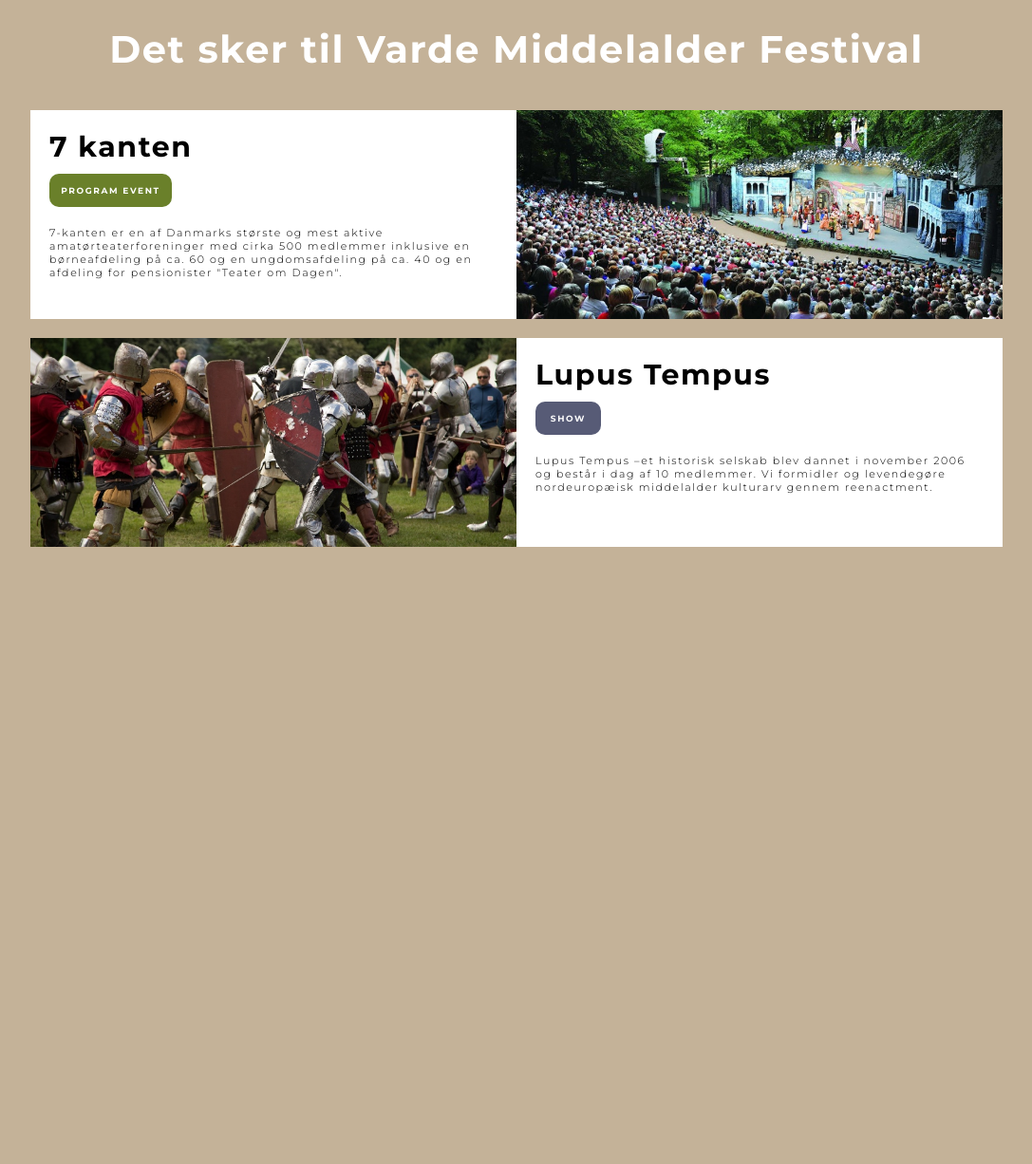
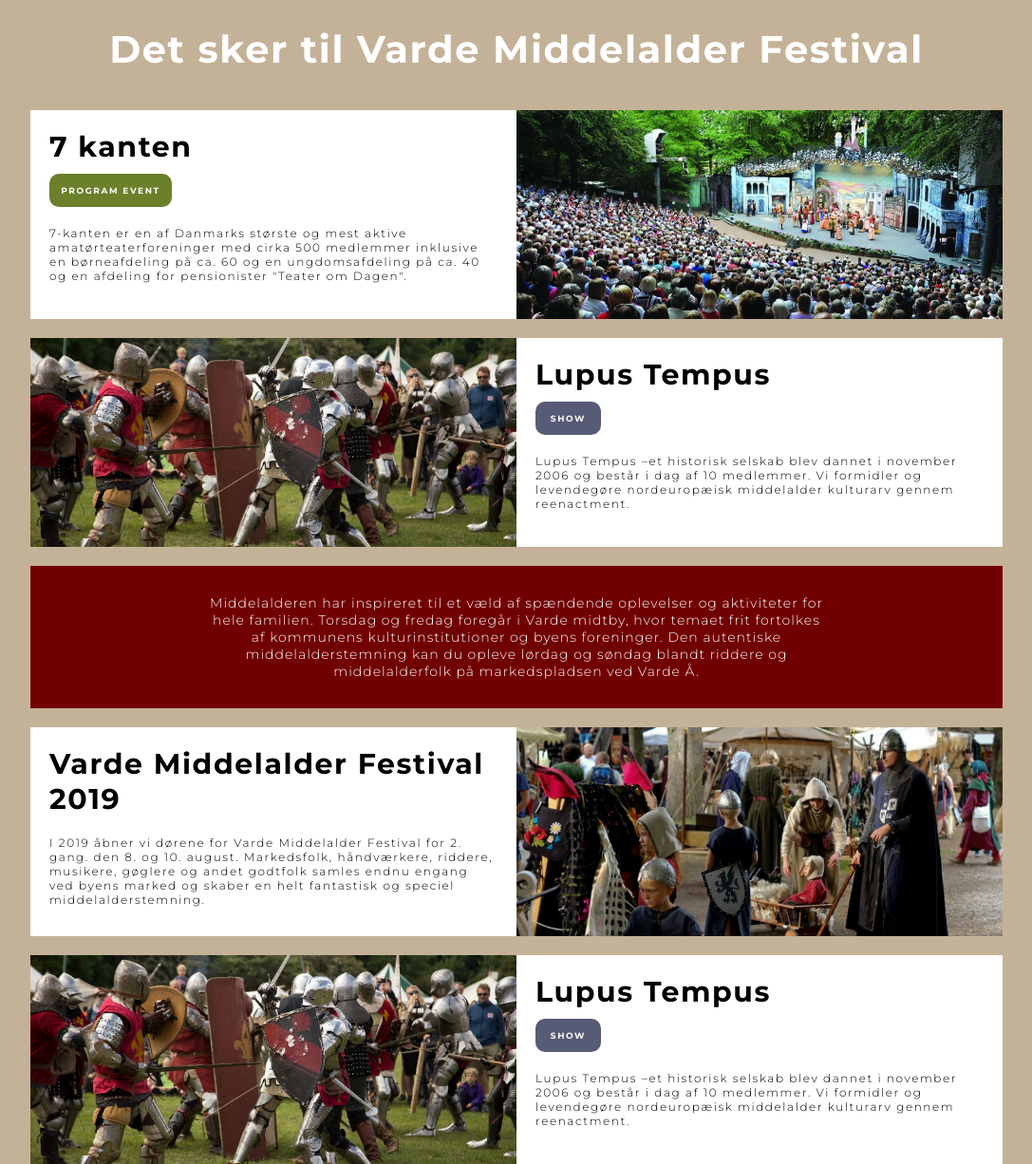
Before and after one commit to lagfoss/eksamensprojekt, a PHP site: page / in a window 1280 px wide. Shown: the part 749-1975 px from the top of the page at 95% size, without its empty margins (96-1183 px from the left). Before the commit the page ends 1325 px from the top, so only its background shows below. Run offline with PHP 8.4, Linux system fonts and the light colour scheme.

Commit message:
seo tekst på forsiden

```diff
--- a/assets/css/styles.css
+++ b/assets/css/styles.css
@@ -128,7 +128,7 @@ h2{
   font-family: 'Montserrat', sans-serif;
   margin: 20px 20px 30px 0;
   font-weight: 300;
-  font-size:11px;
+  font-size:12px;
 
 }
 
@@ -147,7 +147,7 @@ h2{
   font-family: 'Montserrat', sans-serif;
   margin: 20px 20px 30px 0;
   font-weight: 300;
-  font-size:11px;
+  font-size:12px;
 
 }
 
@@ -275,6 +275,15 @@ section{
  background-color: #710000;
  margin: 0px 0 0 0;
 }
+.tekst_sp{
+  background-color: #710000;
+  margin-top: 20px;
+  display: flex;
+  flex-wrap: wrap;
+  width: 80%;
+  margin: 20px auto 0 auto;
+}
+
 .container {
  display: grid;
  background-color: #888888;
@@ -332,6 +341,17 @@ section{
 }
 .event_left2 {
   background-image: url("../images/lopus-tempus.jpg");
+ background-position: center;
+ background-size: cover;
+}
+
+.seo_om_vmf {
+  background-color:#fff;
+  background-position: center;
+  background-size: cover;
+}
+.seo_om_vmf2 {
+  background-image: url("../images/om_vmf.jpg");
  background-position: center;
  background-size: cover;
 }
@@ -394,6 +414,10 @@ section{
    margin-left: 1%;
  }
  .event_left2{margin-top: 20px;}
+ .seo_om_vmf,.seo_om_vmf2{
+   width: 100%;
+   height: 240px;
+   min-height: 220px;}
 }
 
 
@@ -438,6 +462,11 @@ section{
    margin-right: 2%;
  }
  .event_left2{margin-top: 20px;}
+
+ .seo_om_vmf,.seo_om_vmf{
+   width: 100%;
+   height: 240px;
+   min-height: 220px;}
 }
 /* Desktop Styles */
 @media only screen and (min-width: 720.01px) {
@@ -470,7 +499,9 @@ section{
 .program{
   margin-right: 2%;
 }
-
+.seo_om_vmf,.seo_om_vmf2{
+  width: 50%;
+  min-height: 220px;}
 }
    /*Program Styles*/
 
--- a/index.html
+++ b/index.html
@@ -99,8 +99,46 @@ Vi formidler og levendegøre nordeuropæisk middelalder kulturarv gennem reenact
 
 
 
+  <div class="tekst_sp">
+    <h3>Middelalderen har inspireret til et væld af spændende oplevelser og aktiviteter for hele familien. Torsdag og fredag foregår i Varde midtby, hvor temaet frit fortolkes af kommunens kulturinstitutioner og byens foreninger. Den autentiske middelalderstemning kan du opleve lørdag og søndag blandt riddere og middelalderfolk på markedspladsen ved Varde Å. </h2>
+  </div>
 
 
+  <div class="indhold">
+    <!-- Seo 1 -->
+      <div class="seo_om_vmf">
+
+        <div class="event_kasse1">
+          Varde Middelalder
+          Festival 2019
+          <p>I 2019 åbner vi dørene for Varde Middelalder Festival for 2. gang. den 8. og 10. august. Markedsfolk, håndværkere, riddere, musikere, gøglere og andet godtfolk samles endnu engang ved byens marked og skaber en helt fantastisk og speciel middelalderstemning.</p>
+        </div>
+
+      </div>
+      <div class="seo_om_vmf2">
+
+      </div> <!-- Seo 1 Slut -->
+
+  <div class="space"></div>
+
+      <!-- Seo 2 -->
+        <div class="event_left2">
+
+
+        </div>
+        <div class="event_right2">
+
+          <div class="event_kasse2">
+            Lupus Tempus
+            <div class="rcorners2">
+              SHOW
+                </div>
+                    <p>Lupus Tempus –et historisk selskab blev dannet i november 2006 og består i dag af 10 medlemmer.
+  Vi formidler og levendegøre nordeuropæisk middelalder kulturarv gennem reenactment.</p>
+            </div>
+        </div> <!-- Seo 2 Slut -->
+
+  </div>
 
   </main>
   <footer>
```
Also changed, not shown: assets/images/om_vmf.jpg (added), 2 other files.
